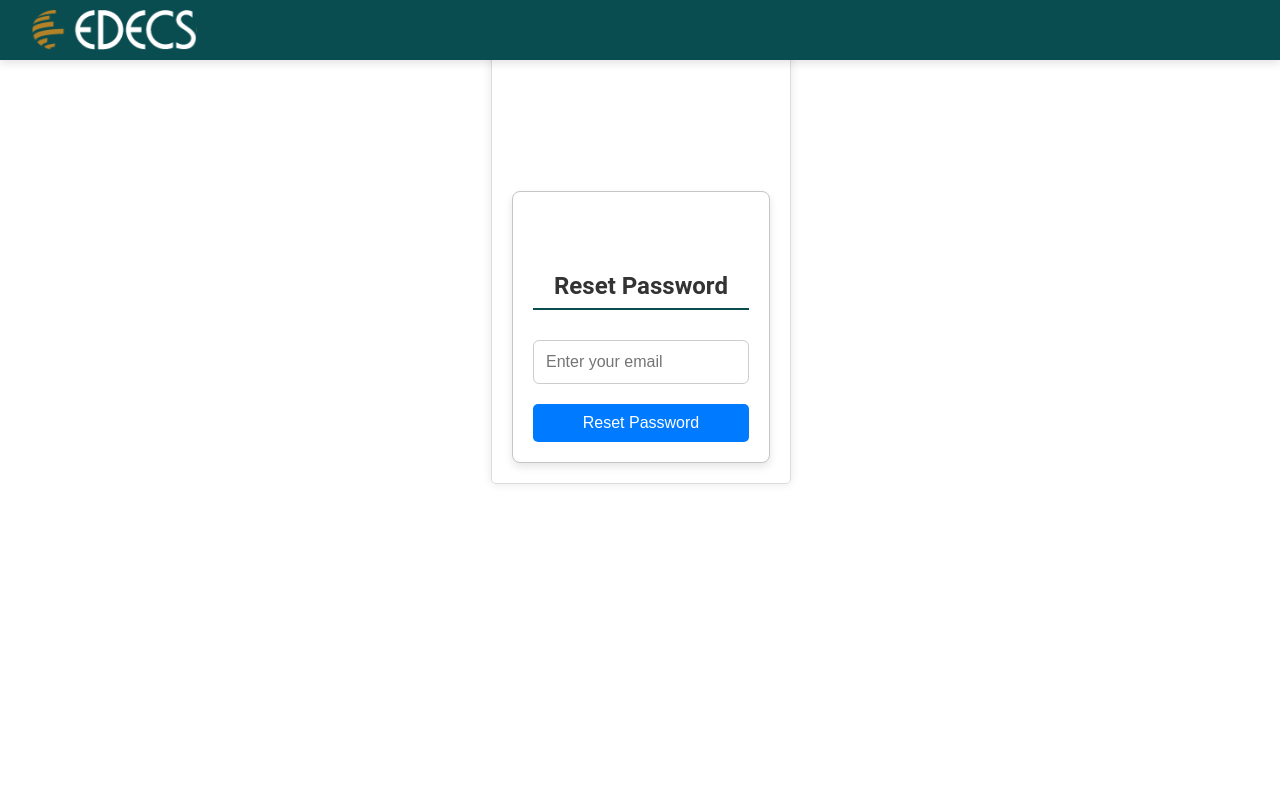
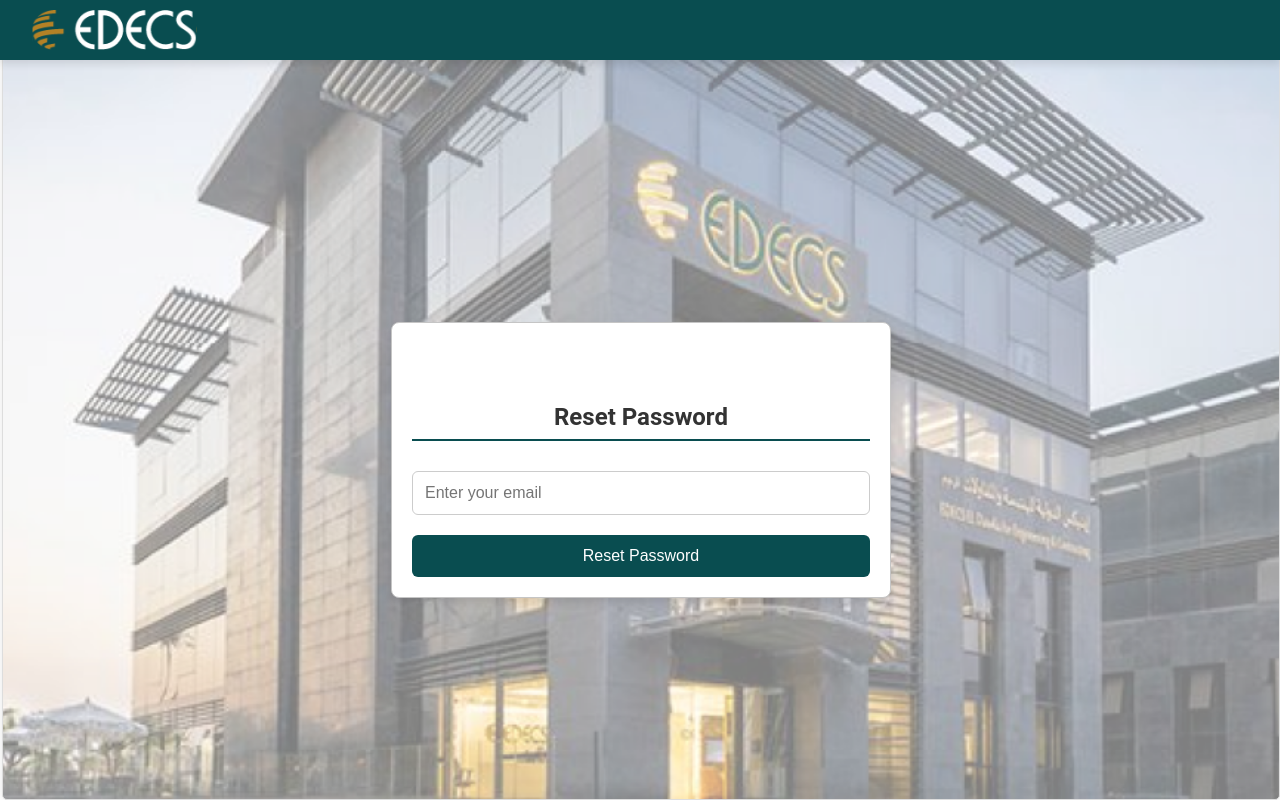
Before and after one commit to Edecs/edel, a React (Create React App) app: page /reset-password in a window 1280 px wide. Built offline with nearby package versions, Linux system fonts and the light colour scheme; no server answers; the database is empty.

Commit message:
Update ResetPasswordPage.css

```diff
--- a/src/pages/ResetPasswordPage.css
+++ b/src/pages/ResetPasswordPage.css
@@ -1,6 +1,14 @@
 .reset-password-container {
-  width: 300px;
-  margin: 50px auto;
+  background-image: url("../photos/edecs HQ 1.png");
+  background-size: cover;
+  background-position: center;
+  background-repeat: no-repeat;
+  background-attachment: fixed;
+  display: flex;
+  justify-content: center;
+  align-items: center;
+  min-height: 100vh; /* استخدام min-height لضمان احتواء الشاشة */
+  flex-direction: column;
   padding: 20px;
   border: 1px solid #ddd;
   border-radius: 5px;
@@ -21,16 +29,17 @@
 }
 
 .reset-password-container button {
-  padding: 10px 20px;
-  background-color: #007bff;
+  background-color: #094d50;
   color: white;
   border: none;
-  border-radius: 5px;
   cursor: pointer;
+  transition: background-color 0.3s ease;
+  padding: 12px;
+  font-size: 16px;
 }
 
 .reset-password-container button:hover {
-  background-color: #0056b3;
+  background-color: #094d50a8;
 }
 
 .success-message {
```
